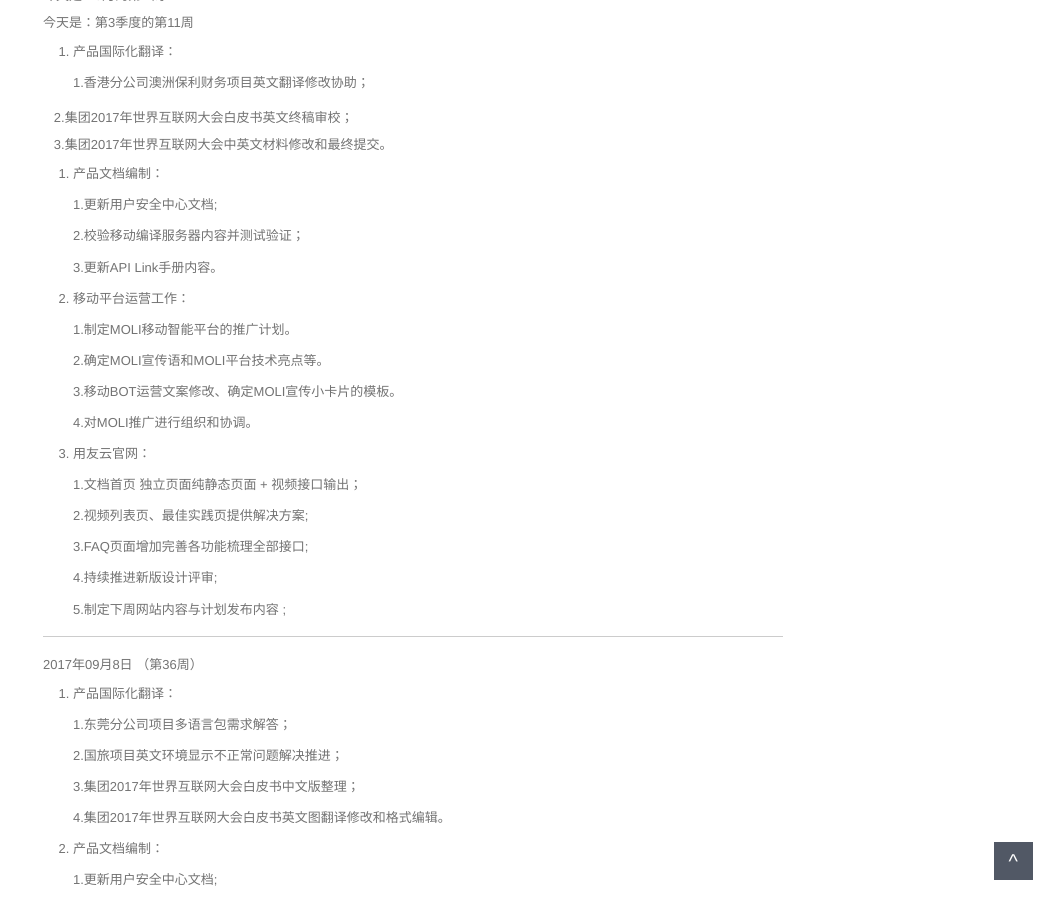
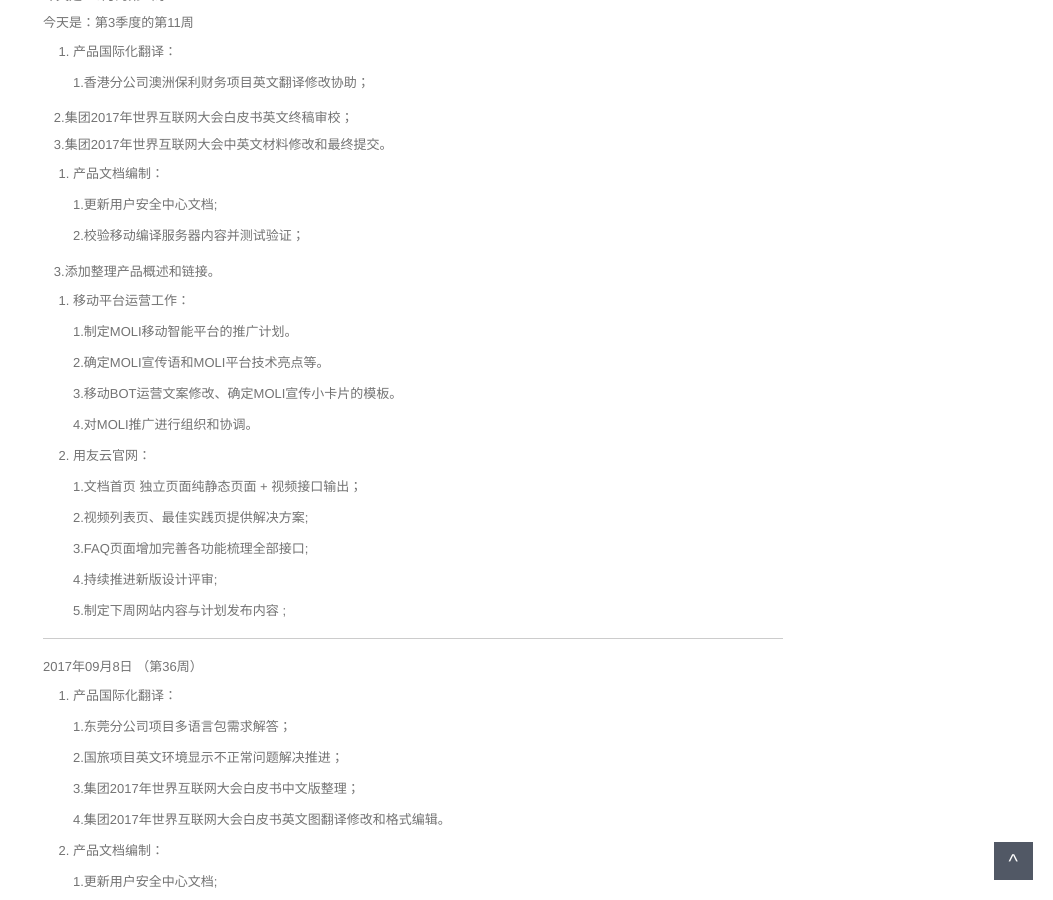
Before and after one commit to walllFlower/blog, a Jekyll site: the page built from _posts/2017-06-22-day_report_cxz.md, in a window 1280 px wide and 900 px high, scrolled down 439 px. Shown: the whole window, without its empty margins (227-1280 px from the left). Built offline with Jekyll 4.4.1, drawn with Linux system fonts in a browser that asks for light colours; comment, search, counter and statistics services are not loaded.

Commit message:
Update 2017-06-22-day_report_cxz.md

```diff
--- a/_posts/2017-06-22-day_report_cxz.md
+++ b/_posts/2017-06-22-day_report_cxz.md
@@ -35,7 +35,7 @@ categories: 日报
 
     2.校验移动编译服务器内容并测试验证；
 
-    3.更新API Link手册内容。
+    3.添加整理产品概述和链接。
 
 3. 移动平台运营工作：
 
```
